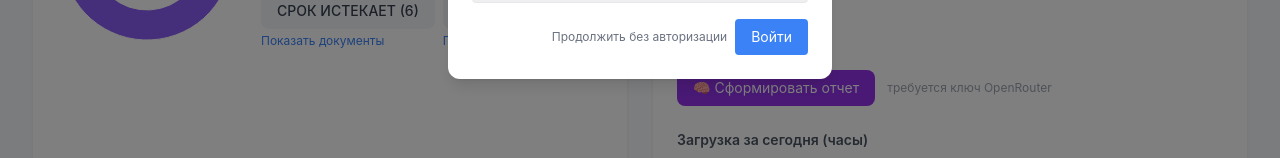
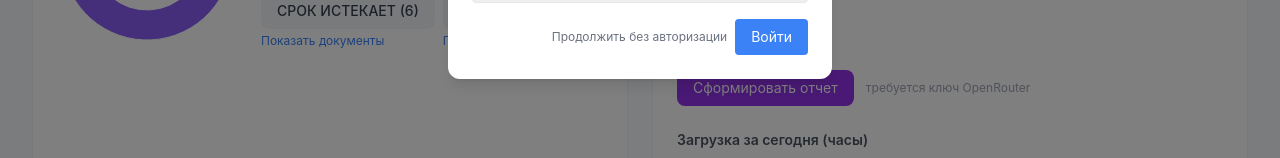
Before and after one commit to hbktq98brn-stack/dashbord, a React (Vite) app: page / in a window 1280 px wide. Shown: the part 424-582 px from the top of the page. Built offline with nearby package versions, Linux system fonts and the light colour scheme.

Commit message:
Update DailyReport.jsx

```diff
--- a/src/components/DocumentFlow/DailyReport.jsx
+++ b/src/components/DocumentFlow/DailyReport.jsx
@@ -197,7 +197,7 @@ ${reportText}
           onClick={openAiModal}
           className="text-sm bg-purple-600 text-white px-4 py-2 rounded-lg hover:bg-purple-700"
         >
-          🧠 Сформировать отчет
+          Сформировать отчет
         </button>
         <span className="text-xs text-gray-400">требуется ключ OpenRouter</span>
       </div>
```
